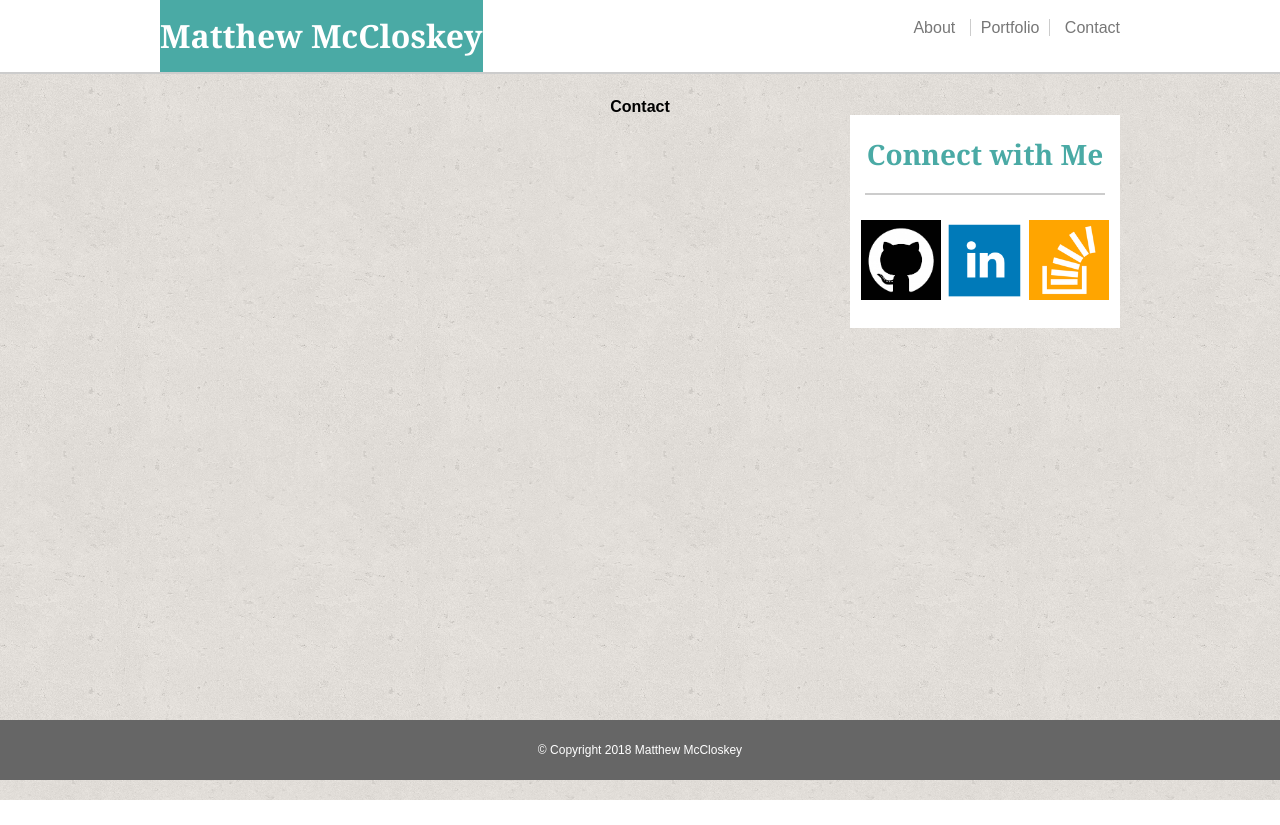
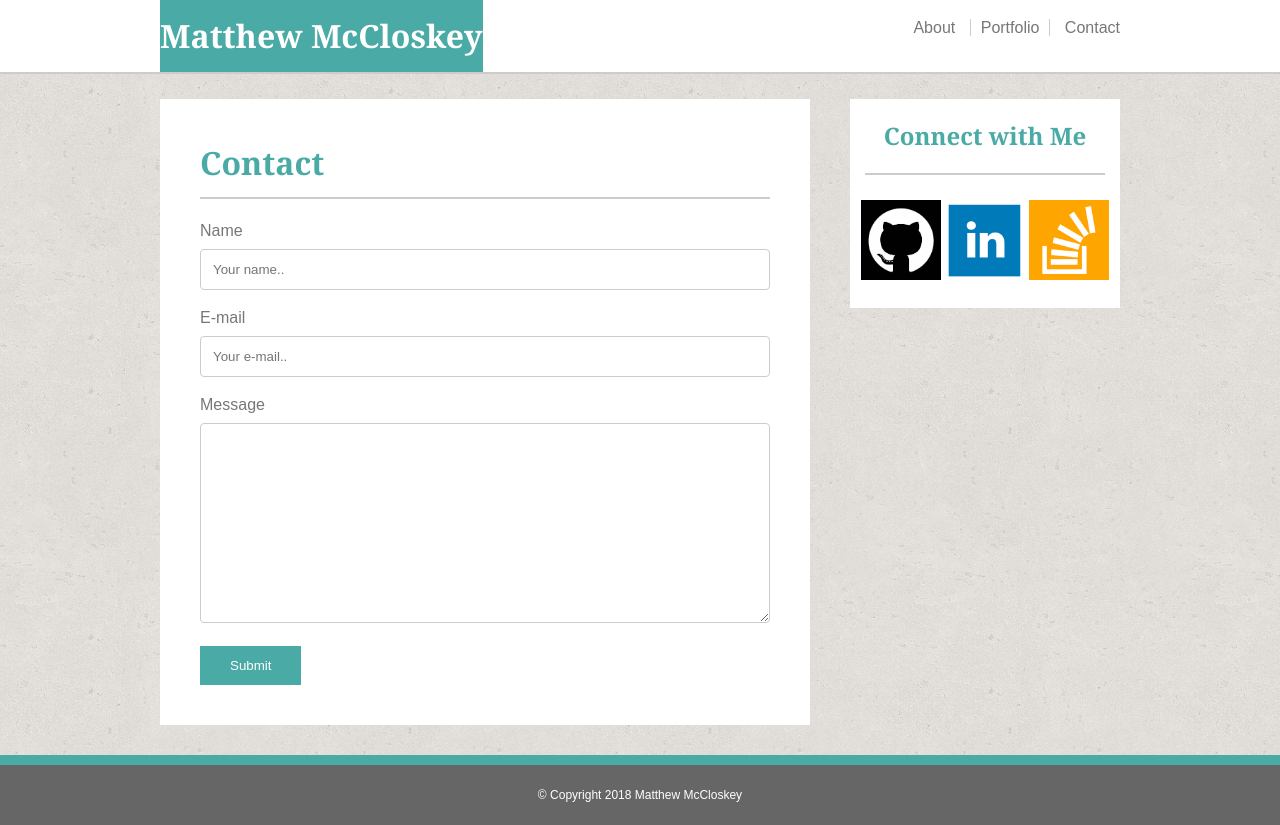
Before and after one commit to MLMcCloskey/Basic-Portfolio, a plain HTML site: page contact.html in a window 1280 px wide. Before the commit the page ends 800 px from the top, so only its background shows below. Drawn offline with Linux system fonts and the light colour scheme.

Commit message:
finished contact page.... complete working version of portfolio website v1.0

```diff
--- a/assets/css/style.css
+++ b/assets/css/style.css
@@ -112,7 +112,7 @@ a:hover {
 
 .icons h2 {
     color: #4aaaa5;
-    font-size: 1.75em;
+    font-size: 1.5em;
     padding: 25px 0;
     border-bottom: 2px solid #ccc;
     width: 240px;
@@ -240,6 +240,50 @@ a:hover {
     z-index: 9;
 }
 
+
+
+
+/* -------------contact section ------------- */
+
+.contact {
+    width:650px;
+    float: left;
+    background-color: white;
+    color: #777;
+    padding: 40px;
+    line-height: 1.5;
+    text-align: left;
+}
+
+.contact h1{
+    color: #4aaaa5;
+    font-size: 2em;
+    font-family: 'Georgia', Times, "Times New Roman", serif;
+    border-bottom: 2px solid #ccc;
+    padding-bottom: 10px;
+    margin-bottom: 20px;
+
+}
+
+input[type=text], select, textarea {
+    width: 100%; /* Full width */
+    padding: 12px; /* Some padding */
+    border: 1px solid #ccc; /* Gray border */
+    border-radius: 4px; /* Rounded borders */
+    box-sizing: border-box; /* Make sure that padding and width stays in place */
+    margin-top: 6px; /* Add a top margin */
+    margin-bottom: 16px; /* Bottom margin */
+    resize: vertical /* Allow the user to vertically resize the textarea (not horizontally) */
+}
+
+input[type=submit] {
+    background-color: #4aaaa5;
+    color: white;
+    padding: 12px 30px;
+    border: none;
+    cursor: pointer;
+}
+
 /* ----------- the footer -------------- */
 
 .footer {
@@ -249,6 +293,7 @@ a:hover {
     padding: 2em;
     display: inline-block;
     width: 100%;
-    margin: 0 0;
+    margin: 30px 0 0;
     font-size: 0.75em;
+    border-top: 10px solid #4aaaa5;
 }
--- a/contact.html
+++ b/contact.html
@@ -26,6 +26,21 @@
             <section>
                 <div class="contact">
                     <h1>Contact</h1>
+                        <form action="action_page.php">
+
+                            <label for="name">Name</label>
+                            <input type="text" id="name" name="firstname" placeholder="Your name..">
+
+                            <label for="email">E-mail</label>
+                            <input type="text" id="email" name="email" placeholder="Your e-mail..">
+
+                            <label for="subject">Message</label>
+                            <textarea id="subject" name="subject" placeholder=" " style="height:200px"></textarea>
+
+                            <input type="submit" value="Submit">
+
+                        </form>
+
                 </div>
             </section>
 
```
